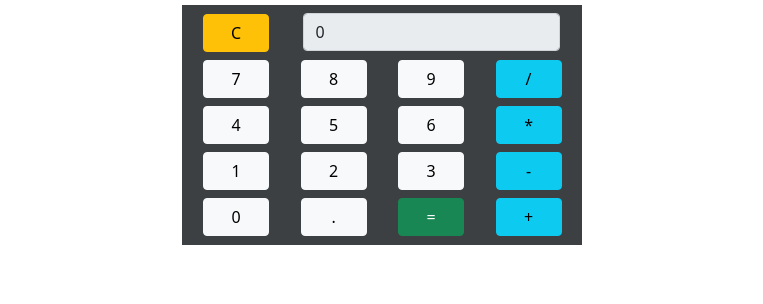
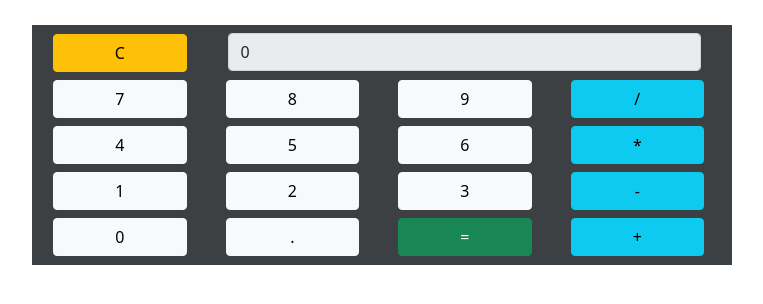
Before and after one commit to Grazziano/calculadora-react, a React (Create React App) app: page / in a window 1280 px wide. Shown: the top 304 px of the page, without its empty margins (258-1021 px from the left). Built offline with nearby package versions, Linux system fonts and the light colour scheme.

Commit message:
Corrigindo css

```diff
--- a/src/css/Calculadora.css
+++ b/src/css/Calculadora.css
@@ -1,6 +1,7 @@
 .calc-section {
   display: flex;
   justify-content: center;
+  margin-top: 20px;
 }
 
 .jumbotron {
@@ -8,7 +9,7 @@
   background-color: #3C4043 !important;
   padding: 5px;
   margin: 5px;
-  width: 400px;
+  width: 700px;
 }
 
 button {
```
